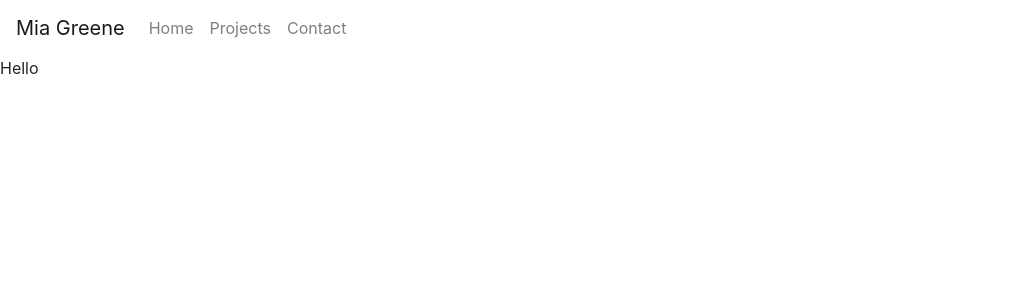
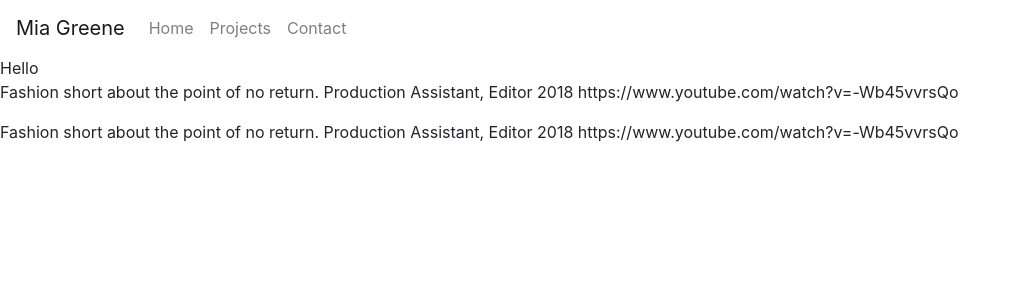
Before and after one commit to miairene/miairene.github.io, a Jekyll site: the page built from _projects/hesitance.md, in a window 1280 px wide. Shown: the top 300 px of the page, without its empty margins (0-1020 px from the left). Built offline with Jekyll 4.4.1, drawn with Linux system fonts in a browser that asks for light colours.

Commit message:
Update hesitance.md
Former-commit-id: bbdd25df313b53a54215ba9a38fbc5f9308efb70

```diff
--- a/_projects/hesitance.md
+++ b/_projects/hesitance.md
@@ -1,3 +1,6 @@
 ---
 title: Hesitance
 ---
+Fashion short about the point of no return.
+Production Assistant, Editor 2018
+https://www.youtube.com/watch?v=-Wb45vvrsQo
```
